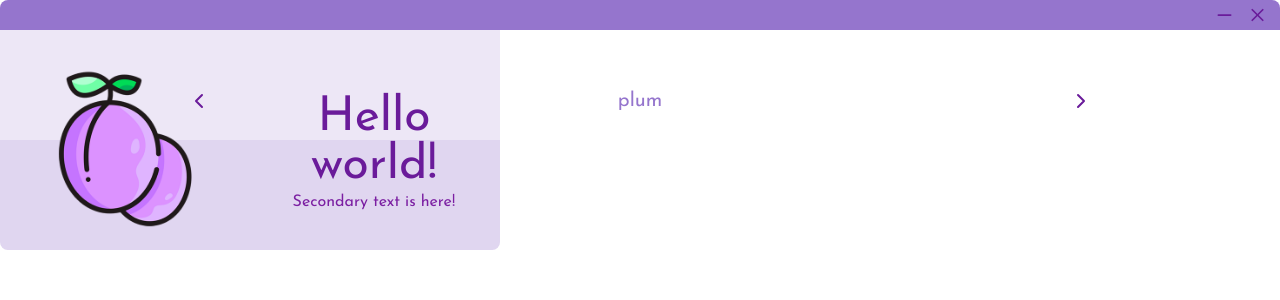
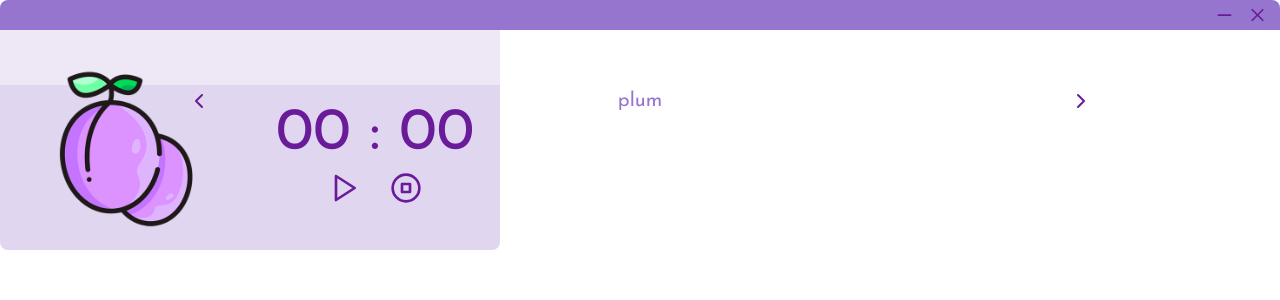
Before and after one commit to mmnvb/fruitodoro, a Vue app: page / in a window 1280 px wide. Shown: the top 300 px of the page. Built offline with nearby package versions, Linux system fonts and the light colour scheme.

Commit message:
feat: basic timer functionality with confirm implemented

```diff
--- a/src/components/ChangeTheme.vue
+++ b/src/components/ChangeTheme.vue
@@ -75,7 +75,7 @@ onMounted(()=>{
 
 <style scoped>
 .btn:hover{
-  color: var(--color-border);
+  color: var(--color-hover);
 }
 
 .name{
--- a/src/components/TimerLayout.vue
+++ b/src/components/TimerLayout.vue
@@ -1,16 +1,98 @@
+<script setup>
+import { ref, computed } from 'vue';
+import PlayIcon from './icons/PlayIcon.vue'
+import StopIcon from './icons/StopIcon.vue'
+import PauseIcon from './icons/PauseIcon.vue'
+import CheckIcon from './icons/CheckIcon.vue'
+import CloseIcon from './icons/CloseIcon.vue'
+
+// set in seconds 1500 = 25 min
+const timer = ref(0);
+let myInterval;
+const isPaused = ref(true);
+const isDialog = ref(false);
+
+const strTime = computed(()=>{
+  const min = Math.floor(timer.value / 60);
+  const sec = Math.round(((timer.value / 60) - min) * 60);
+
+  return `${min.toFixed().padStart(2, "0")} : ${sec.toFixed().padStart(2, "0")}`;
+})
+
+const decrTime = () => {
+  if(timer.value > 0){
+    timer.value --;
+  } else{
+    clearInterval(myInterval);
+    // make an alarm here
+  }
+}
+
+const runTimer = (time) => {
+  timer.value = time;
+  myInterval = setInterval(decrTime, 1000);
+}
+
+
+const startWork = () => {
+  isPaused.value = false;
+  clearInterval(myInterval);
+  const time = timer.value === 0 ? 1500 : timer.value;
+  runTimer(time);
+}
+
+const pauseTimer = () => {
+  isPaused.value = true;
+  clearInterval(myInterval);
+}
+
+const stopTimer = () => {
+  isPaused.value = true;
+  clearInterval(myInterval);
+  timer.value = 0;
+}
+
+const confirmStop = (decision) => {
+  if(decision){
+    stopTimer();
+  }
+  isDialog.value = false;
+}
+
+</script>
+
 <template>
-  <div class="text-center pt-3">
-    <h2 class="text-5xl">
-      Hello world!
+  <div
+    class="flex justify-center items-center flex-col pt-3 w-2/4"
+  >
+    <h2 class="text-6xl w-4/5 select-none text-center">
+      {{ strTime }}
     </h2>
-    <p class="secondary">
-      Secondary text is here!
-    </p>
+
+    <!-- Toolbox -->
+    <div class="toolbox flex w-3/6 mt-2">
+      <div v-if="!isDialog" class="w-full flex justify-around items-center">
+        <PlayIcon v-if="isPaused" @click="startWork"/>
+        <PauseIcon v-else @click="pauseTimer" />
+        <StopIcon @click="isDialog = true"/>
+      </div>
+      <!-- confirm to stop -->
+      <div v-if="isDialog" class="w-full flex justify-around items-center">
+        <CheckIcon @click="confirmStop(true)" />
+        <CloseIcon @click="confirmStop(false)" />
+      </div>
+    </div>
   </div>
 </template>
 
 <style scoped>
-.secondary{
-  color: var(--color-text-secondary);
+.toolbox > * > *:hover{
+  color: var(--color-hover);
 }
+
+.toolbox > * > *{
+  width: 2rem;
+  height: 2rem;
+}
+
 </style>
--- /dev/null
+++ b/src/components/icons/CheckIcon.vue
@@ -0,0 +1,3 @@
+<template>
+  <svg xmlns="http://www.w3.org/2000/svg" width="24" height="24" viewBox="0 0 24 24" fill="none" stroke="currentColor" stroke-width="2" stroke-linecap="round" stroke-linejoin="round" class="lucide lucide-check"><path d="M20 6 9 17l-5-5"/></svg>
+</template>
--- /dev/null
+++ b/src/components/icons/PauseIcon.vue
@@ -0,0 +1,3 @@
+<template>
+  <svg xmlns="http://www.w3.org/2000/svg" width="24" height="24" viewBox="0 0 24 24" fill="none" stroke="currentColor" stroke-width="2" stroke-linecap="round" stroke-linejoin="round" class="lucide lucide-circle-pause"><circle cx="12" cy="12" r="10"/><line x1="10" x2="10" y1="15" y2="9"/><line x1="14" x2="14" y1="15" y2="9"/></svg>
+</template>
--- /dev/null
+++ b/src/components/icons/PlayIcon.vue
@@ -0,0 +1,3 @@
+<template>
+  <svg xmlns="http://www.w3.org/2000/svg" width="24" height="24" viewBox="0 0 24 24" fill="none" stroke="currentColor" stroke-width="2" stroke-linecap="round" stroke-linejoin="round" class="lucide lucide-play"><polygon points="6 3 20 12 6 21 6 3"/></svg>
+</template>
--- /dev/null
+++ b/src/components/icons/StopIcon.vue
@@ -0,0 +1,3 @@
+<template>
+  <svg xmlns="http://www.w3.org/2000/svg" width="24" height="24" viewBox="0 0 24 24" fill="none" stroke="currentColor" stroke-width="2" stroke-linecap="round" stroke-linejoin="round" class="lucide lucide-circle-stop"><circle cx="12" cy="12" r="10"/><rect width="6" height="6" x="9" y="9"/></svg>
+</template>
```
